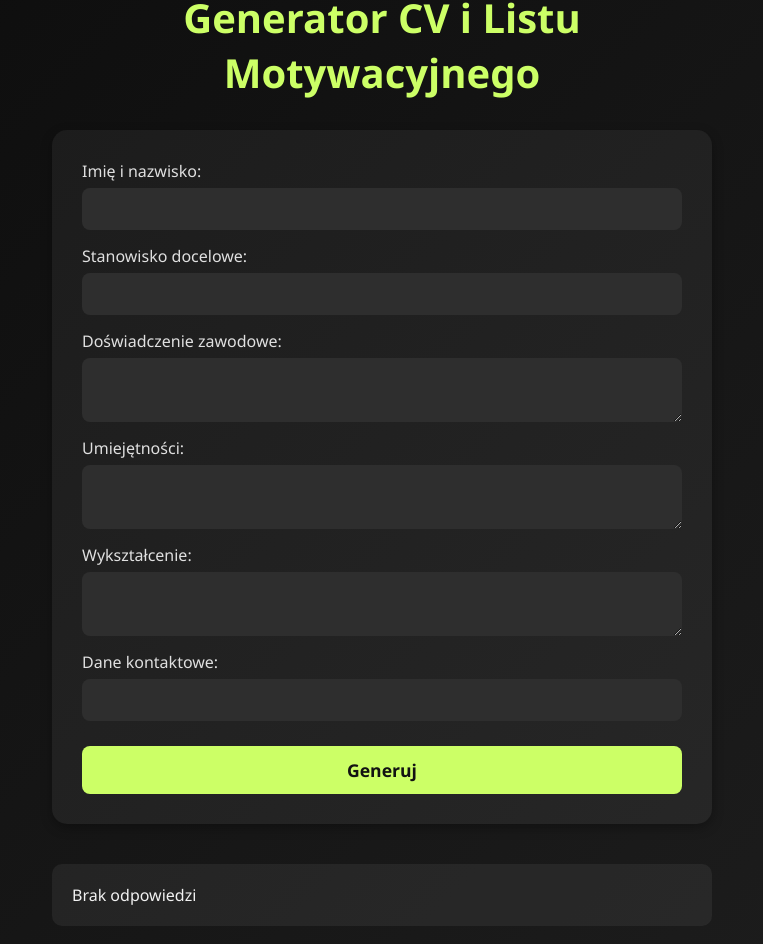
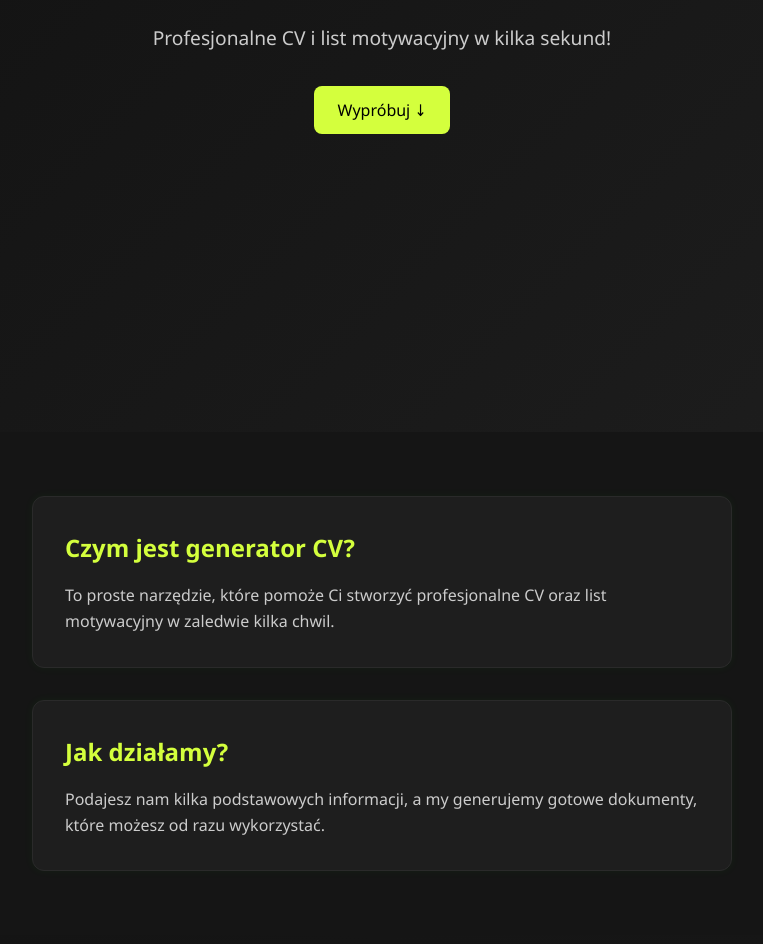
Before and after one commit to MaksWTF/cv-generator, a Next.js app: page / in a window 1280 px wide. Shown: the part 368-1312 px from the top of the page, without its empty margins (258-1021 px from the left). Built offline with nearby package versions, Linux system fonts and the light colour scheme.

Commit message:
Initial commit

```diff
--- a/src/app/globals.css
+++ b/src/app/globals.css
@@ -1,4 +1,4 @@
-/* Reset stylów i ustawienie fontu */
+/* Reset i fonty */
 * {
   margin: 0;
   padding: 0;
@@ -6,163 +6,151 @@
   font-family: 'Segoe UI', Tahoma, Geneva, Verdana, sans-serif;
 }
 
-/* Ciemne tło z gradientem */
 body {
-  background: linear-gradient(135deg, #0a0a0a 0%, #1e1e1e 100%);
-  color: #ffffff;
-  min-height: 100vh;
-  padding: 0;
+  background: linear-gradient(145deg, #0f0f0f, #1a1a1a);
+  color: #f0f0f0;
+  line-height: 1.6;
 }
 
-/* Główna zawartość strony */
+/* Sekcja powitalna */
+.hero {
+  height: 100vh;
+  display: flex;
+  flex-direction: column;
+  align-items: center;
+  justify-content: center;
+  text-align: center;
+  padding: 2rem;
+  background: linear-gradient(135deg, #101010, #1e1e1e);
+}
+
+.hero h1 {
+  font-size: 3rem;
+  margin-bottom: 1rem;
+  color: #d4ff3d;
+}
+
+.hero p {
+  font-size: 1.2rem;
+  margin-bottom: 2rem;
+  color: #ccc;
+}
+
+.scroll-button {
+  background-color: #d4ff3d;
+  color: #000;
+  border: none;
+  padding: 0.8rem 1.5rem;
+  font-size: 1rem;
+  cursor: pointer;
+  border-radius: 8px;
+  transition: background 0.3s;
+}
+
+.scroll-button:hover {
+  background-color: #b3e634;
+}
+
+/* Sekcja informacyjna */
+.info-section {
+  display: flex;
+  flex-direction: column;
+  align-items: center;
+  gap: 2rem;
+  padding: 4rem 2rem;
+  background-color: #151515;
+}
+
+.info-card {
+  background-color: #1e1e1e;
+  padding: 2rem;
+  border-radius: 12px;
+  max-width: 700px;
+  width: 100%;
+  border: 1px solid #2a2a2a;
+  box-shadow: 0 0 10px rgba(0, 255, 0, 0.05);
+}
+
+.info-card h2 {
+  font-size: 1.5rem;
+  margin-bottom: 1rem;
+  color: #d4ff3d;
+}
+
+.info-card p {
+  color: #ccc;
+}
+
+/* Formularz główny */
 .container {
   max-width: 700px;
-  margin: 0 auto;
-  padding: 60px 20px;
+  margin: 4rem auto;
+  padding: 2rem;
+  background-color: #1e1e1e;
+  border-radius: 12px;
+  box-shadow: 0 0 10px rgba(0, 255, 0, 0.05);
+  border: 1px solid #2a2a2a;
 }
 
-/* Nagłówki */
-h1 {
+.container h1 {
   text-align: center;
-  font-size: 2.5rem;
-  margin-bottom: 30px;
-  color: #ccff66;
+  margin-bottom: 2rem;
+  font-size: 2rem;
+  color: #d4ff3d;
 }
 
-/* Formularz */
 form {
   display: flex;
   flex-direction: column;
-  gap: 15px;
-  background-color: rgba(255, 255, 255, 0.05);
-  padding: 30px;
-  border-radius: 15px;
-  box-shadow: 0 4px 12px rgba(0,0,0,0.3);
+  gap: 1rem;
 }
 
 label {
   display: flex;
   flex-direction: column;
-  font-size: 1rem;
-  color: #e0e0e0;
+  font-weight: 500;
+  color: #ccc;
 }
 
-input, textarea {
-  margin-top: 6px;
-  padding: 10px;
-  border-radius: 8px;
-  border: none;
-  background-color: #2e2e2e;
-  color: #fff;
-  font-size: 1rem;
+input,
+textarea {
+  padding: 0.8rem;
+  border-radius: 6px;
+  border: 1px solid #444;
+  background-color: #2a2a2a;
+  color: white;
   resize: vertical;
 }
 
-textarea {
-  font-family: inherit;
+input:focus,
+textarea:focus {
+  outline: none;
+  border-color: #d4ff3d;
+  background-color: #333;
 }
 
-/* Przycisk */
-button {
-  background-color: #ccff66;
-  color: #121212;
-  padding: 12px;
-  font-size: 1.1rem;
+button[type="submit"] {
+  margin-top: 1.5rem;
+  background-color: #d4ff3d;
+  color: #000;
+  padding: 0.9rem;
+  border: none;
   font-weight: bold;
-  border: none;
+  cursor: pointer;
   border-radius: 8px;
-  cursor: pointer;
-  transition: 0.3s ease;
-  margin-top: 10px;
+  transition: background 0.3s;
 }
 
-button:hover {
-  background-color: #b3e600;
+button[type="submit"]:hover {
+  background-color: #b3e634;
 }
 
-/* Wynik wygenerowanego tekstu */
 .result {
-  margin-top: 40px;
-  background-color: rgba(255,255,255,0.06);
-  padding: 20px;
-  border-radius: 10px;
-  font-size: 1rem;
-  white-space: pre-wrap;
-  color: #f1f1f1;
+  margin-top: 2rem;
+  background-color: #2a2a2a;
+  padding: 1rem;
+  border-radius: 8px;
+  white-space: pre-line;
+  color: #eee;
+  border: 1px solid #3c3c3c;
 }
-
-/* Sekcja powitalna */
-.intro-section {
-  min-height: 100vh;
-  padding: 60px 20px;
-  display: flex;
-  flex-direction: column;
-  justify-content: center;
-  align-items: center;
-  text-align: center;
-}
-
-.intro-section h1 {
-  font-size: 3rem;
-  margin-bottom: 20px;
-  color: #ccff66;
-}
-
-.intro-section p {
-  max-width: 800px;
-  font-size: 1.2rem;
-  margin-bottom: 40px;
-  color: #d0d0d0;
-}
-
-/* Informacyjne boksy */
-.info-box {
-  background-color: rgba(255, 255, 255, 0.05);
-  padding: 20px;
-  border-radius: 15px;
-  margin-bottom: 20px;
-  max-width: 600px;
-}
-
-.info-box h2 {
-  font-size: 2rem;
-  margin-bottom: 10px;
-  color: #ccff66;
-}
-
-.info-box p {
-  font-size: 1rem;
-  color: #e0e0e0;
-}
-
-/* Scroll button */
-.scroll-button {
-  margin-top: 30px;
-  padding: 12px 25px;
-  font-size: 1.2rem;
-  background-color: #ccff66;
-  color: #121212;
-  border: none;
-  border-radius: 8px;
-  cursor: pointer;
-  transition: background-color 0.3s;
-}
-
-.scroll-button:hover {
-  background-color: #b3e600;
-}
-
-/* Responsywność */
-@media (max-width: 768px) {
-  .intro-section h1 {
-    font-size: 2.2rem;
-  }
-
-  .info-box h2 {
-    font-size: 1.5rem;
-  }
-
-  .container {
-    padding: 40px 15px;
-  }
-}
```
